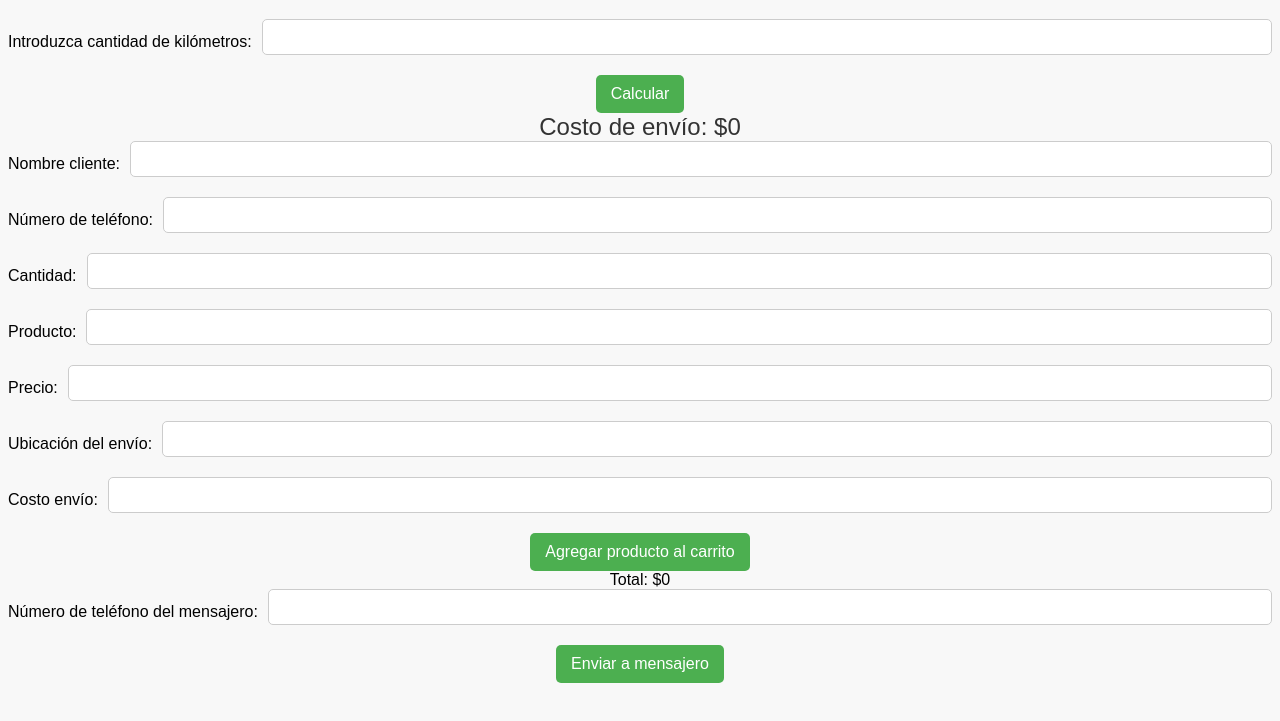
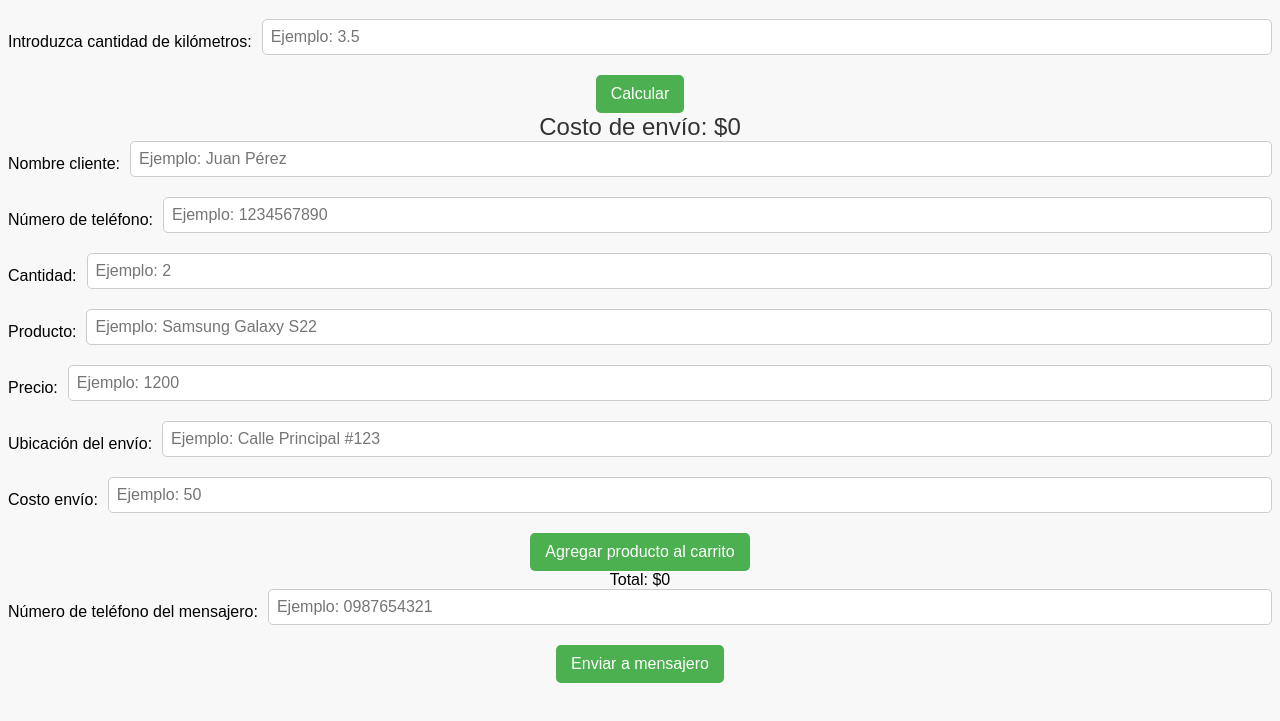
Before and after one commit to djmaxis/Calculomensajeros, a plain HTML site: page index.html in a window 1280 px wide. Shown: the part 61-782 px from the top of the page. Drawn offline with Linux system fonts and the light colour scheme.

Commit message:
Add files via upload

```diff
--- a/index.html
+++ b/index.html
@@ -14,45 +14,44 @@
     <form id="formulario">
         <div class="form-group">
             <label for="kilometros">Introduzca cantidad de kilómetros:</label>
-            <input type="number" id="kilometros" name="kilometros" step="0.1" required />
+            <input type="number" id="kilometros" name="kilometros" step="0.1" min="0" required placeholder="Ejemplo: 3.5" />
         </div>
         <button type="button" id="calcular">Calcular</button>
         <div id="resultado">Costo de envío: $0</div>
 
         <div class="form-group">
             <label for="nombreCliente">Nombre cliente:</label>
-            <input type="text" id="nombreCliente" name="nombreCliente" pattern="[A-Za-z\s]+" required />
+            <input type="text" id="nombreCliente" name="nombreCliente" pattern="[A-Za-z\s]+" required placeholder="Ejemplo: Juan Pérez" />
         </div>
 
         <div class="form-group">
             <label for="telefono">Número de teléfono:</label>
-            <input type="tel" id="telefono" name="telefono" pattern="\d{10}" required />
+            <input type="tel" id="telefono" name="telefono" pattern="\d{10}" required placeholder="Ejemplo: 1234567890" />
         </div>
 
         <div class="form-group">
             <label for="cantidad">Cantidad:</label>
-            <input type="number" id="cantidad" name="cantidad" min="1" required />
+            <input type="number" id="cantidad" name="cantidad" min="1" required placeholder="Ejemplo: 2" />
         </div>
 
         <div class="form-group">
             <label for="producto">Producto:</label>
-    <input type="text" id="producto" name="producto" pattern="[A-Za-z0-9\s]+" required />
+            <input type="text" id="producto" name="producto" pattern="[A-Za-z0-9\s]+" required placeholder="Ejemplo: Samsung Galaxy S22" />
         </div>
-
 
         <div class="form-group">
             <label for="precio">Precio:</label>
-            <input type="number" id="precio" name="precio" />
+            <input type="number" id="precio" name="precio" placeholder="Ejemplo: 1200" />
         </div>
 
 		<div class="form-group">
             <label for="ubicacionEnvio">Ubicación del envío:</label>
-    <input type="text" id="ubicacionEnvio" name="ubicacionEnvio" required />
+            <input type="text" id="ubicacionEnvio" name="ubicacionEnvio" required placeholder="Ejemplo: Calle Principal #123" />
         </div>
 
         <div class="form-group">
             <label for="costoEnvio">Costo envío:</label>
-            <input type="number" id="costoEnvio" name="costoEnvio" required />
+            <input type="number" id="costoEnvio" name="costoEnvio" min="0" required placeholder="Ejemplo: 50" />
         </div>
         <button type="button" id="agregarProducto">Agregar producto al carrito</button>
 
@@ -61,8 +60,10 @@
 
         <div class="form-group">
             <label for="telefonoMensajero">Número de teléfono del mensajero:</label>
-            <input type="tel" id="telefonoMensajero" name="telefonoMensajero" pattern="\d{10}" required />
+            <input type="tel" id="telefonoMensajero" name="telefonoMensajero" pattern="\d{10}" required placeholder="Ejemplo: 0987654321" />
 </div>
+
+
 
         <button type="submit">Enviar a mensajero</button>
     </form>
```
Lines whose indentation alone changed are shown as unchanged.
